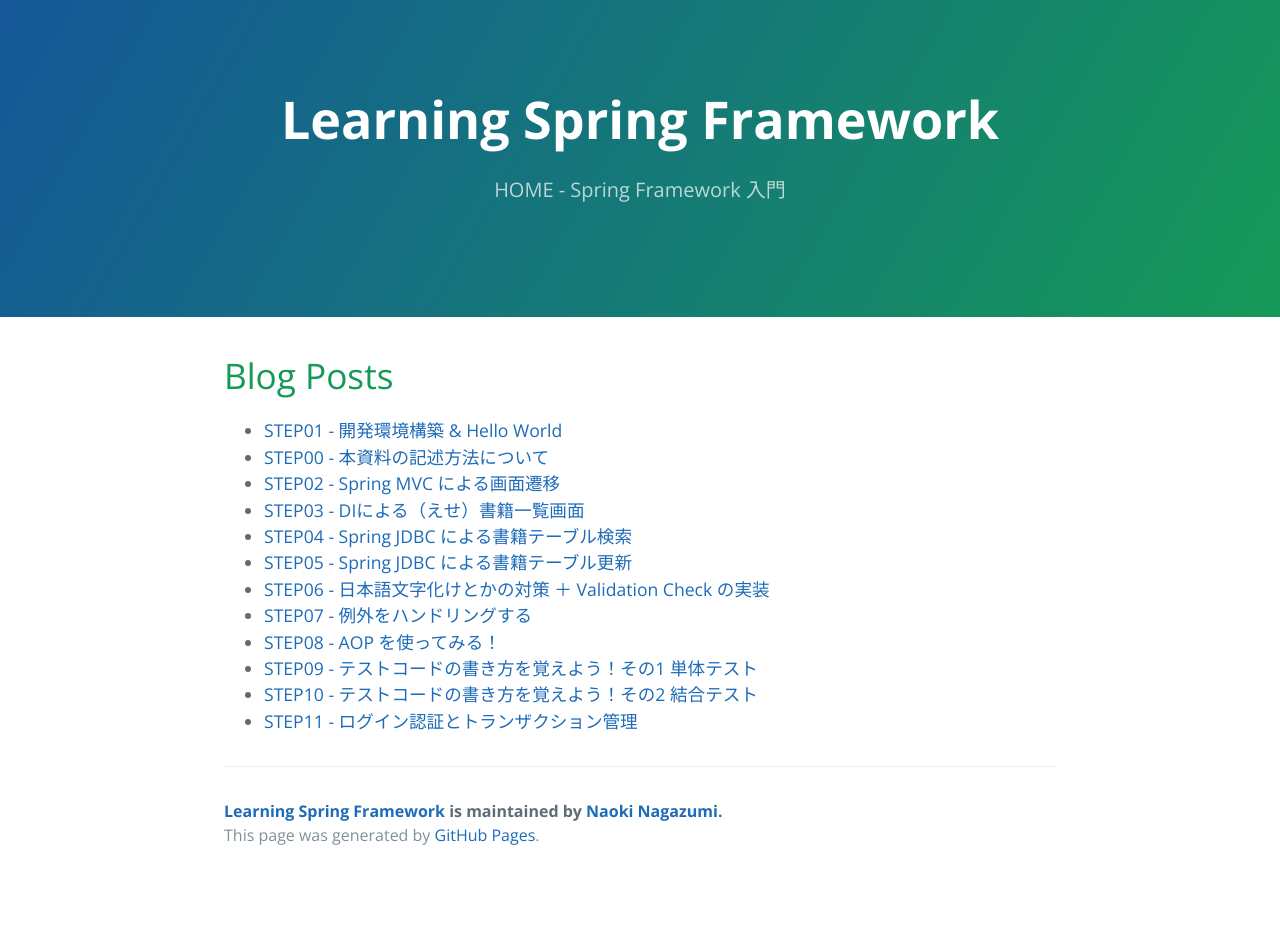
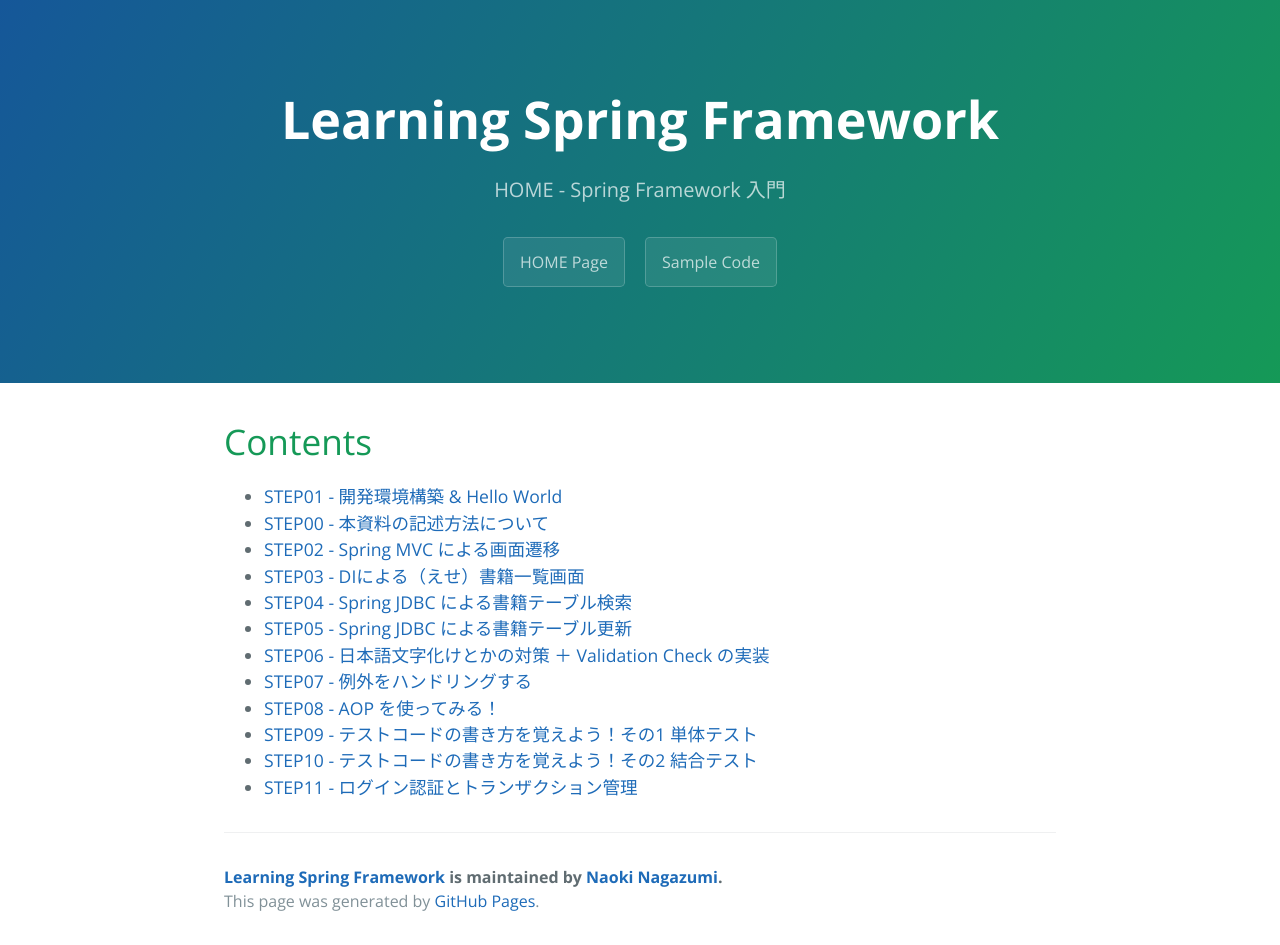
Before and after one commit to ngzm/training-java-spring-entry, a Jekyll site: the page built from index.html, in a window 1280 px wide. Built offline with Jekyll 4.4.1, drawn with Linux system fonts in a browser that asks for light colours; the list of posts is cut into pages by our own code; before the commit the page ends 900 px from its top, so only the background shows below that.

Commit message:
構成を整える作業を少し追加。
ページヘッダにHomeボタンとサンプルコードのページに遷移するボタンを追加。
コレクション一覧のタイトルをContentsに変更

```diff
--- a/_includes/page-header.html
+++ b/_includes/page-header.html
@@ -1,4 +1,6 @@
 <section class="page-header">
   <h1 class="project-name">{{ site.title }}</h1>
   <h2 class="project-tagline">{{ page.step }} - {{ page.title }}</h2>
+  <a href="/" class="btn">HOME Page</a>
+  <a href="https://github.com/ngzm/training-java-spring-entry" class="btn">Sample Code</a>
 </section>
--- a/index.html
+++ b/index.html
@@ -4,7 +4,7 @@ step:   "HOME"
 title:  "Spring Framework 入門"
 ---
 <div id="home">
-  <h1>Blog Posts</h1>
+  <h1>Contents</h1>
   <ul class="posts">
     {% for handson in site.handsons %}
       <li><a href="{{ site.baseurl }}{{ handson.url }}">
```
